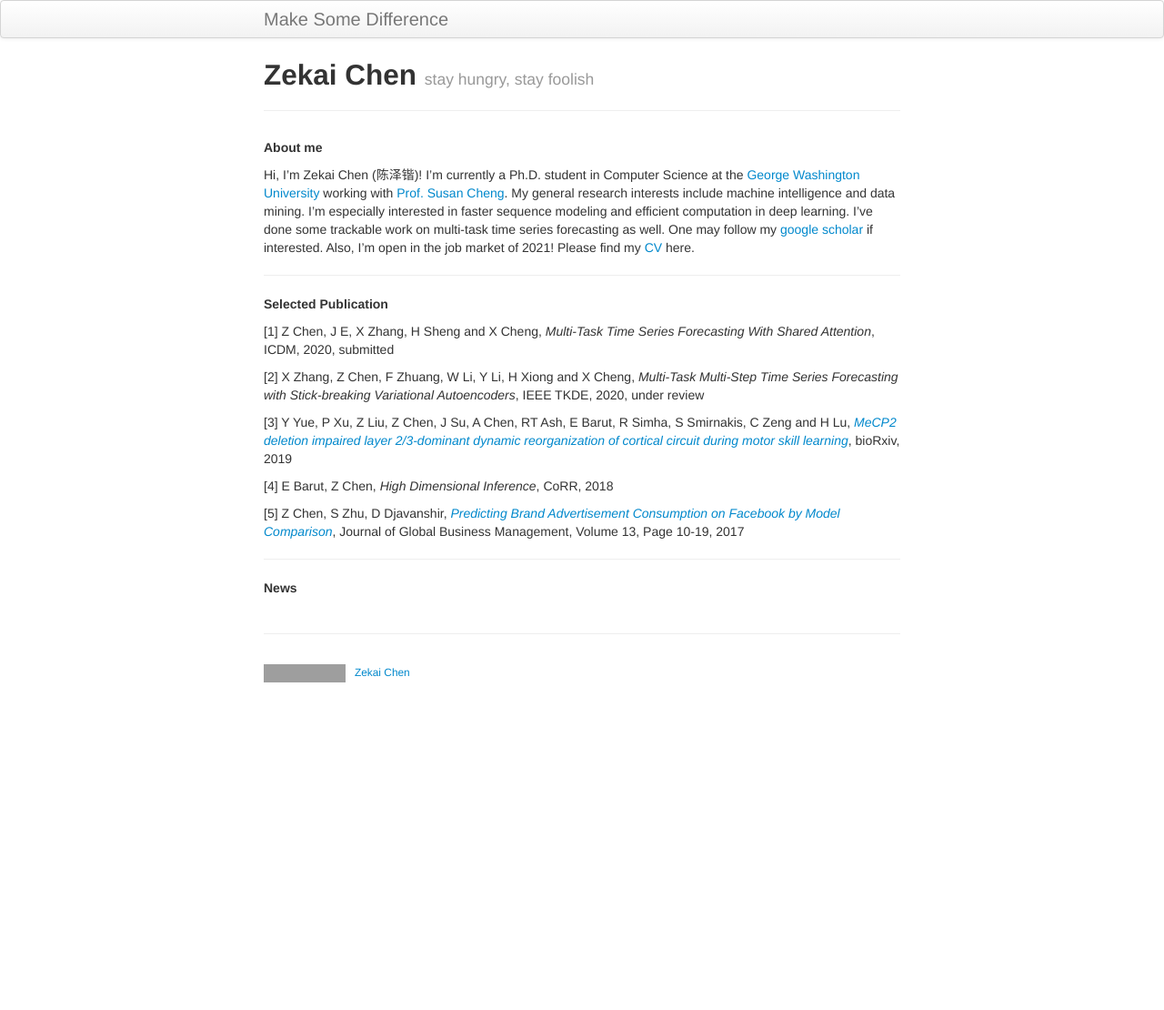
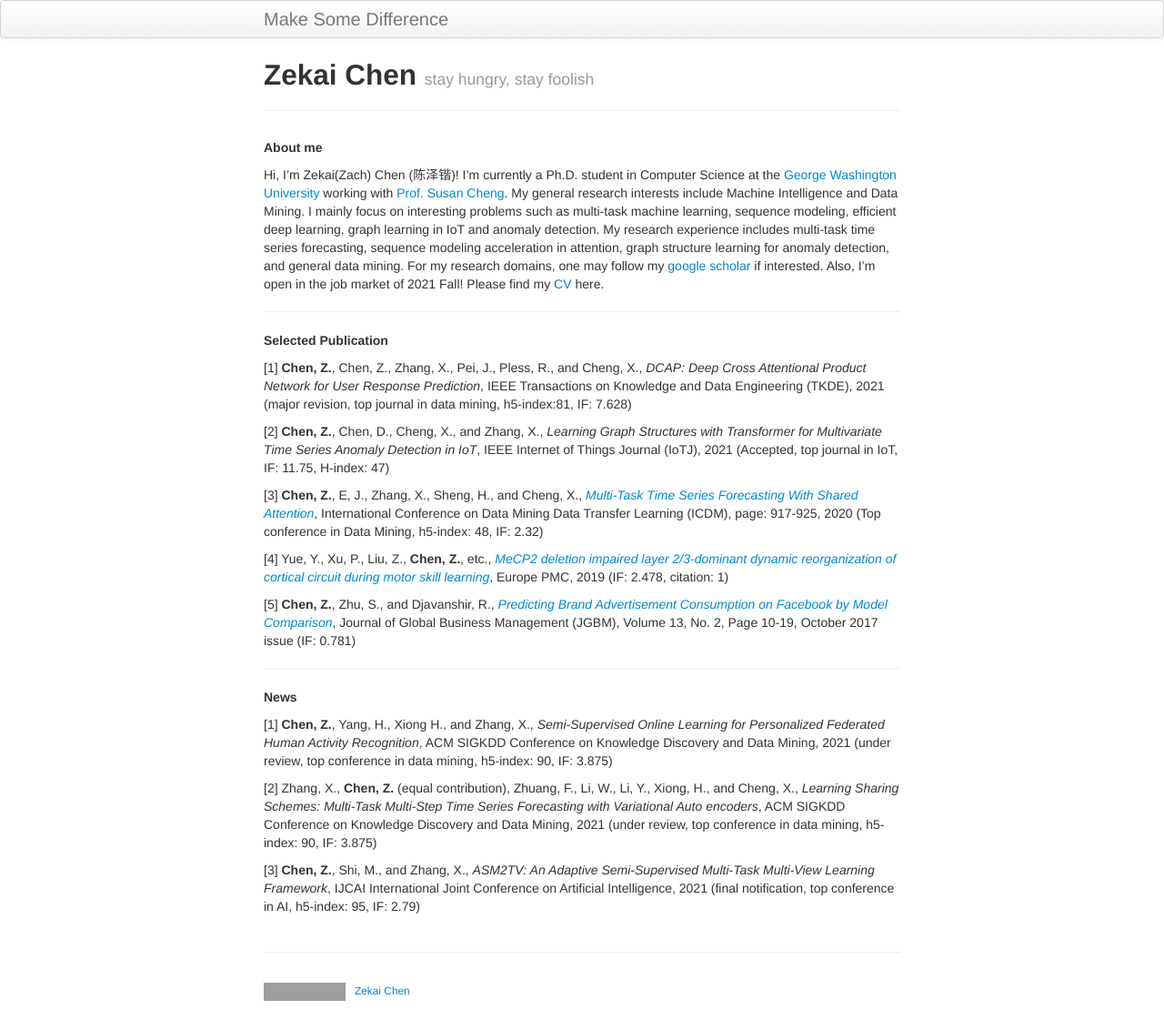
Before and after one commit to zackchen-lb/ZEKAICHEN.github.io, a Jekyll site: the page built from index.md, in a window 1280 px wide. Shown: the whole page at 91% size. Built offline with Jekyll 4.4.1, drawn with Linux system fonts in a browser that asks for light colours; before the commit the page ends 900 px from its top, so only the background shows below that; grey boxes are pictures that could not be loaded.

Commit message:
Update index.md

```diff
--- a/index.md
+++ b/index.md
@@ -6,20 +6,26 @@ description: personal website
 ---
 **About me**
 
-Hi, I'm Zekai Chen (陈泽锴)! I'm currently a Ph.D. student in Computer Science at the [George Washington University](https://www.seas.gwu.edu/) working with [Prof. Susan Cheng](https://www2.seas.gwu.edu/~cheng/). My general research interests include machine intelligence and data mining. I'm especially interested in faster sequence modeling and efficient computation in deep learning. I've done some trackable work on multi-task time series forecasting as well. One may follow my [google scholar](https://scholar.google.com/citations?hl=en&user=Fq_lCEEAAAAJ) if interested. Also, I'm open in the job market of 2021! Please find my [CV](pages/ZekaiChen_CV.pdf) here.
+Hi, I'm Zekai(Zach) Chen (陈泽锴)! I'm currently a Ph.D. student in Computer Science at the [George Washington University](https://www.seas.gwu.edu/) working with [Prof. Susan Cheng](https://www2.seas.gwu.edu/~cheng/). My general research interests include Machine Intelligence and Data Mining. I mainly focus on interesting problems such as multi-task machine learning, sequence modeling, efficient deep learning, graph learning in IoT and anomaly detection. My research experience includes multi-task time series forecasting, sequence modeling acceleration in attention, graph structure learning for anomaly detection, and general data mining. For my research domains, one may follow my [google scholar](https://scholar.google.com/citations?hl=en&user=Fq_lCEEAAAAJ) if interested. Also, I'm open in the job market of 2021 Fall! Please find my [CV](pages/ZekaiChen_CV.pdf) here.
 
 ---
 **Selected Publication**
 
-[1] Z Chen, J E, X Zhang, H Sheng and X Cheng, *Multi-Task Time Series Forecasting With Shared Attention*, ICDM, 2020, submitted
+[1] **Chen, Z.**, Chen, Z., Zhang, X., Pei, J., Pless, R., and Cheng, X., *DCAP: Deep Cross Attentional Product Network for User Response Prediction*, IEEE Transactions on Knowledge and Data Engineering (TKDE), 2021 (major revision, top journal in data mining, h5-index:81, IF: 7.628)
 
-[2] X Zhang, Z Chen, F Zhuang, W Li, Y Li, H Xiong and X Cheng, *Multi-Task Multi-Step Time Series Forecasting with Stick-breaking Variational Autoencoders*, IEEE TKDE, 2020, under review
+[2] **Chen, Z.**, Chen, D., Cheng, X., and Zhang, X., *Learning Graph Structures with Transformer for Multivariate Time Series Anomaly Detection in IoT*, IEEE Internet of Things Journal (IoTJ), 2021 (Accepted, top journal in IoT, IF: 11.75, H-index: 47)
 
-[3] Y Yue, P Xu, Z Liu, Z Chen, J Su, A Chen, RT Ash, E Barut, R Simha, S Smirnakis, C Zeng and H Lu, [*MeCP2 deletion impaired layer 2/3-dominant dynamic reorganization of cortical circuit during motor skill learning*](https://www.biorxiv.org/content/biorxiv/early/2019/09/30/786822.full.pdf), bioRxiv, 2019
+[3] **Chen, Z.**, E, J., Zhang, X., Sheng, H., and Cheng, X., [*Multi-Task Time Series Forecasting With Shared Attention*](https://arxiv.org/pdf/2101.09645.pdf), International Conference on Data Mining Data Transfer Learning (ICDM), page: 917-925, 2020 (Top conference in Data Mining, h5-index: 48, IF: 2.32)
 
-[4] E Barut, Z Chen, *High Dimensional Inference*, CoRR, 2018
+[4] Yue, Y., Xu, P., Liu, Z., **Chen, Z.**, etc., [*MeCP2 deletion impaired layer 2/3-dominant dynamic reorganization of cortical circuit during motor skill learning*](https://www.biorxiv.org/content/biorxiv/early/2019/09/30/786822.full.pdf), Europe PMC, 2019 (IF: 2.478, citation: 1)
 
-[5] Z Chen, S Zhu, D Djavanshir, [*Predicting Brand Advertisement Consumption on Facebook by Model Comparison*](http://www.jgbm.org/page/2%20Reza%20Djavanshir.pdf), Journal of Global Business Management, Volume 13, Page 10-19, 2017
+[5] **Chen, Z.**, Zhu, S., and Djavanshir, R., [*Predicting Brand Advertisement Consumption on Facebook by Model Comparison*](http://www.jgbm.org/page/2%20Reza%20Djavanshir.pdf), Journal of Global Business Management (JGBM), Volume 13, No. 2, Page 10-19, October 2017 issue (IF: 0.781)
 
 ---
 **News**
+
+[1] **Chen, Z.**, Yang, H., Xiong H., and Zhang, X., *Semi-Supervised Online Learning for Personalized Federated Human Activity Recognition*, ACM SIGKDD Conference on Knowledge Discovery and Data Mining, 2021 (under review, top conference in data mining, h5-index: 90, IF: 3.875)
+
+[2] Zhang, X., **Chen, Z.** (equal contribution), Zhuang, F., Li, W., Li, Y., Xiong, H., and Cheng, X., *Learning Sharing Schemes: Multi-Task Multi-Step Time Series Forecasting with Variational Auto encoders*, ACM SIGKDD Conference on Knowledge Discovery and Data Mining, 2021 (under review, top conference in data mining, h5-index: 90, IF: 3.875)
+
+[3] **Chen, Z.**, Shi, M., and Zhang, X., *ASM2TV: An Adaptive Semi-Supervised Multi-Task Multi-View Learning Framework*, IJCAI International Joint Conference on Artificial Intelligence, 2021 (final notification, top conference in AI, h5-index: 95, IF: 2.79)
```
